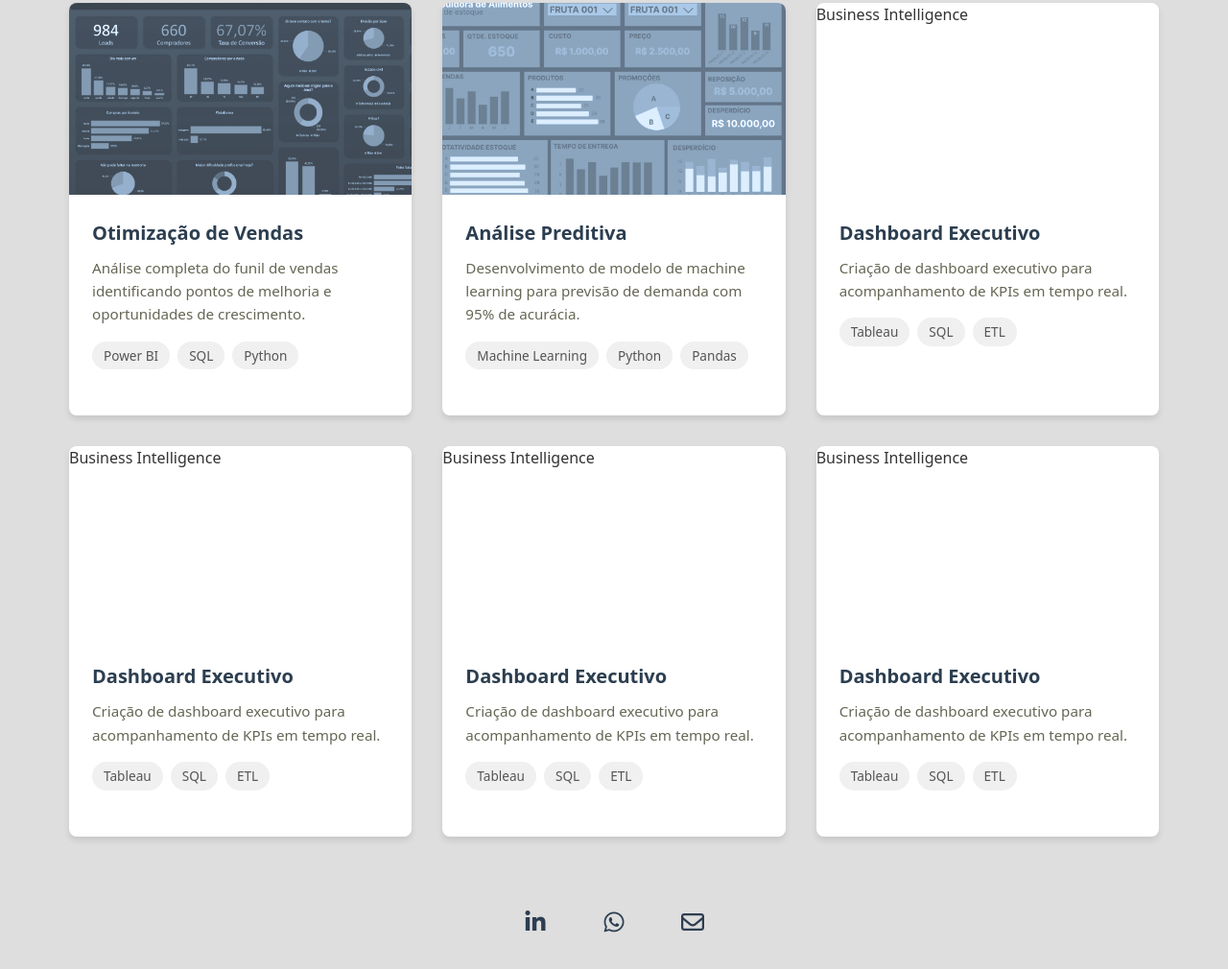
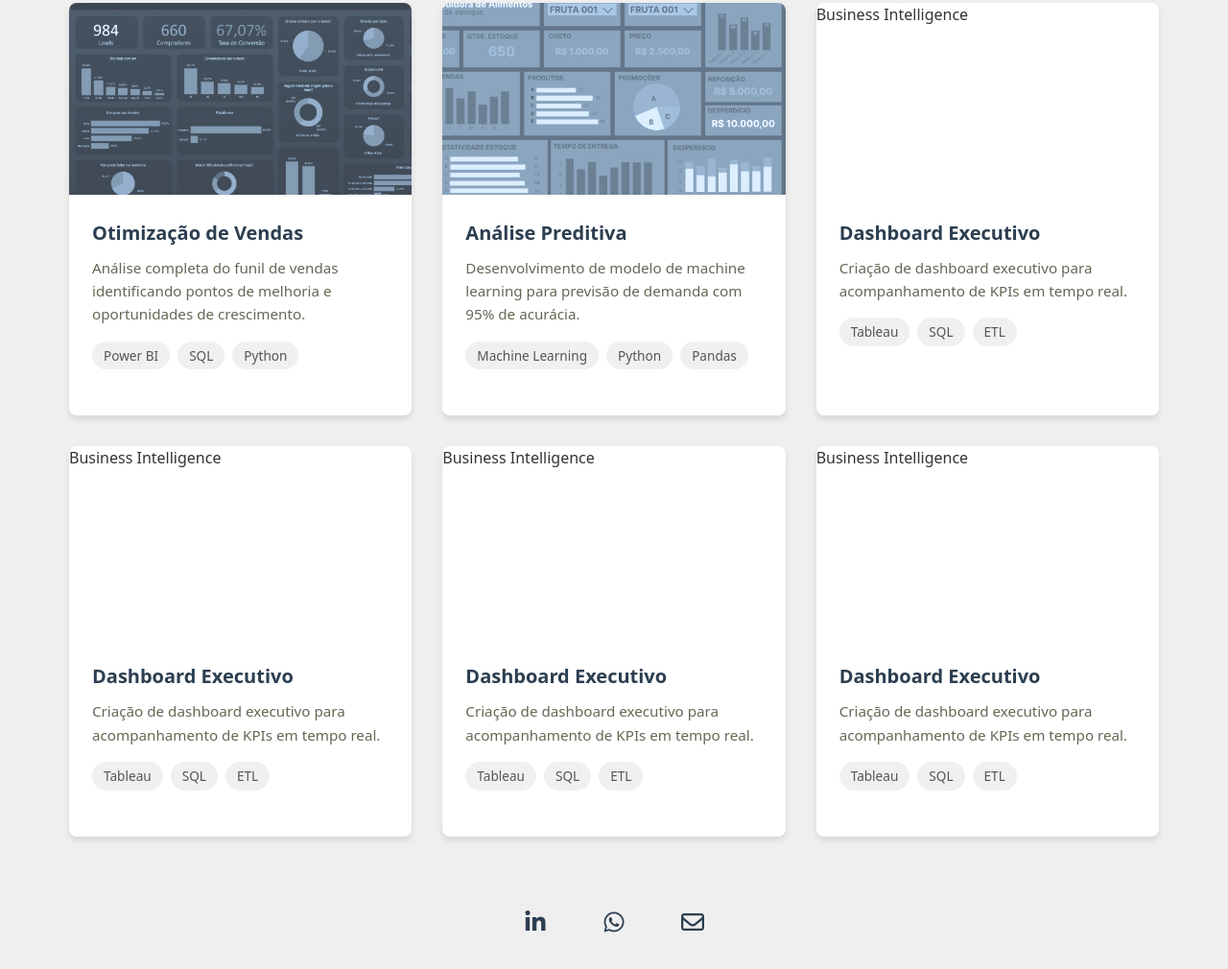
Before and after one commit to henriquetodt/portfolio, a plain HTML site: page index.html in a window 1280 px wide. Shown: the part 364-1374 px from the top of the page at 96% size. Drawn offline with nearby package versions, Linux system fonts and the light colour scheme.

Commit message:
Add files via upload

```diff
--- a/index.html
+++ b/index.html
@@ -15,13 +15,13 @@
         }
 
         body {
-            background-color: #dedede;
+            background-color: #efefef;
             color: #333;
             line-height: 1.6;
         }
 
         .header {
-            background-color: #c9c9c9;
+            background-color: #e0e0e0;
             padding: 4rem 1rem 1rem 1rem;
             text-align: center;
             box-shadow: 0 2px 4px rgba(0,0,0,0.1);
@@ -140,13 +140,6 @@
             color: #555;
         }
 
-        .contact {
-            text-align: center;
-            margin-top: 0rem;
-            padding: 3rem 0;
-            background: #dedede;
-        }
-
         @media (max-width: 768px) {
             .container {
                 padding: 1rem;
@@ -164,7 +157,7 @@
             text-align: center;
             margin-top: 1rem;
             padding: 1rem 0;
-            background-color: #dedede;
+            background-color: #efefef;
         }
 
         .social-icons {
@@ -184,7 +177,7 @@
             width: 50px;
             height: 50px;
             border-radius: 50%;
-            background: #dedede;
+            background: #efefef;
         }
 
         .social-link:hover {
```
Also changed, not shown: case1.html (+4 -4 lines).
